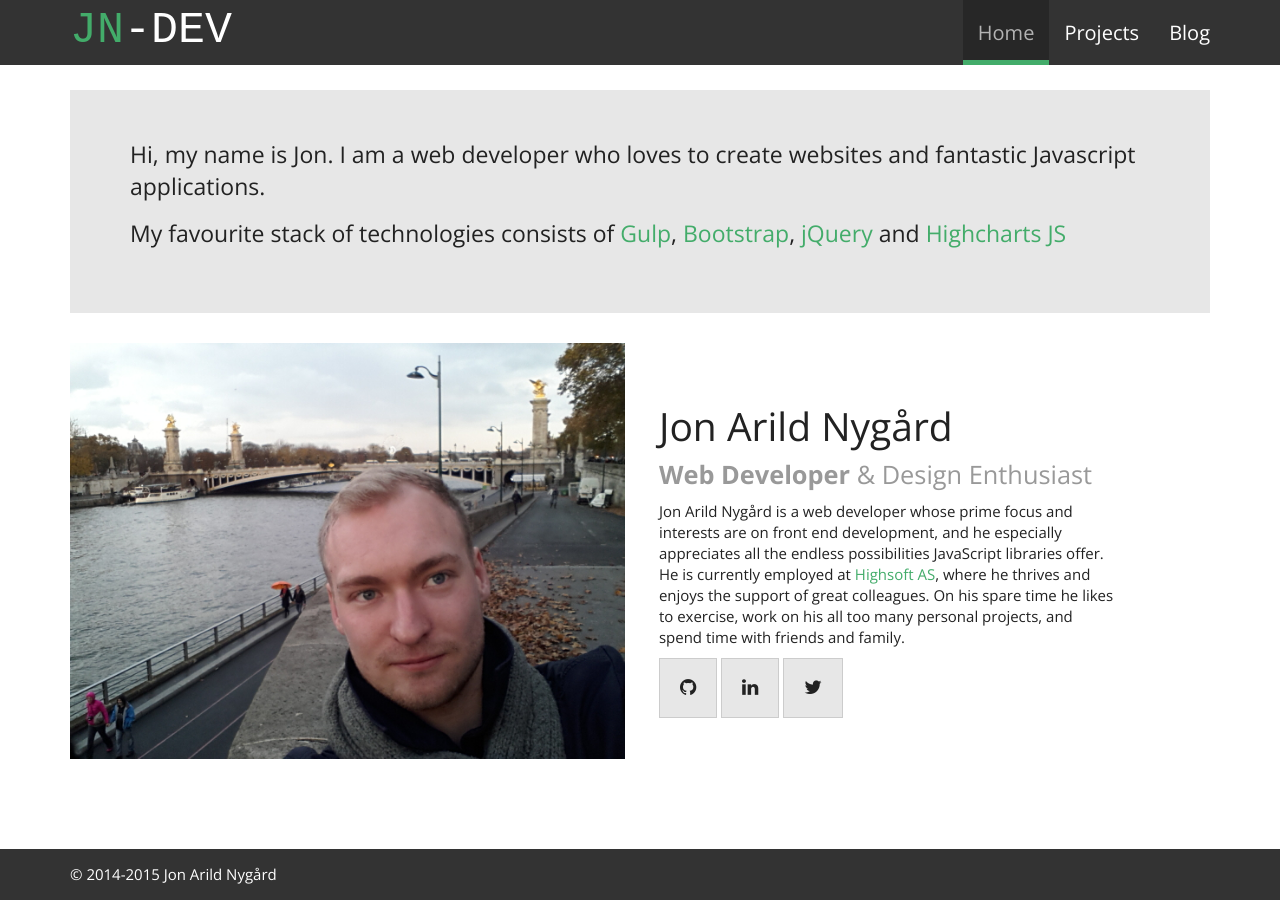
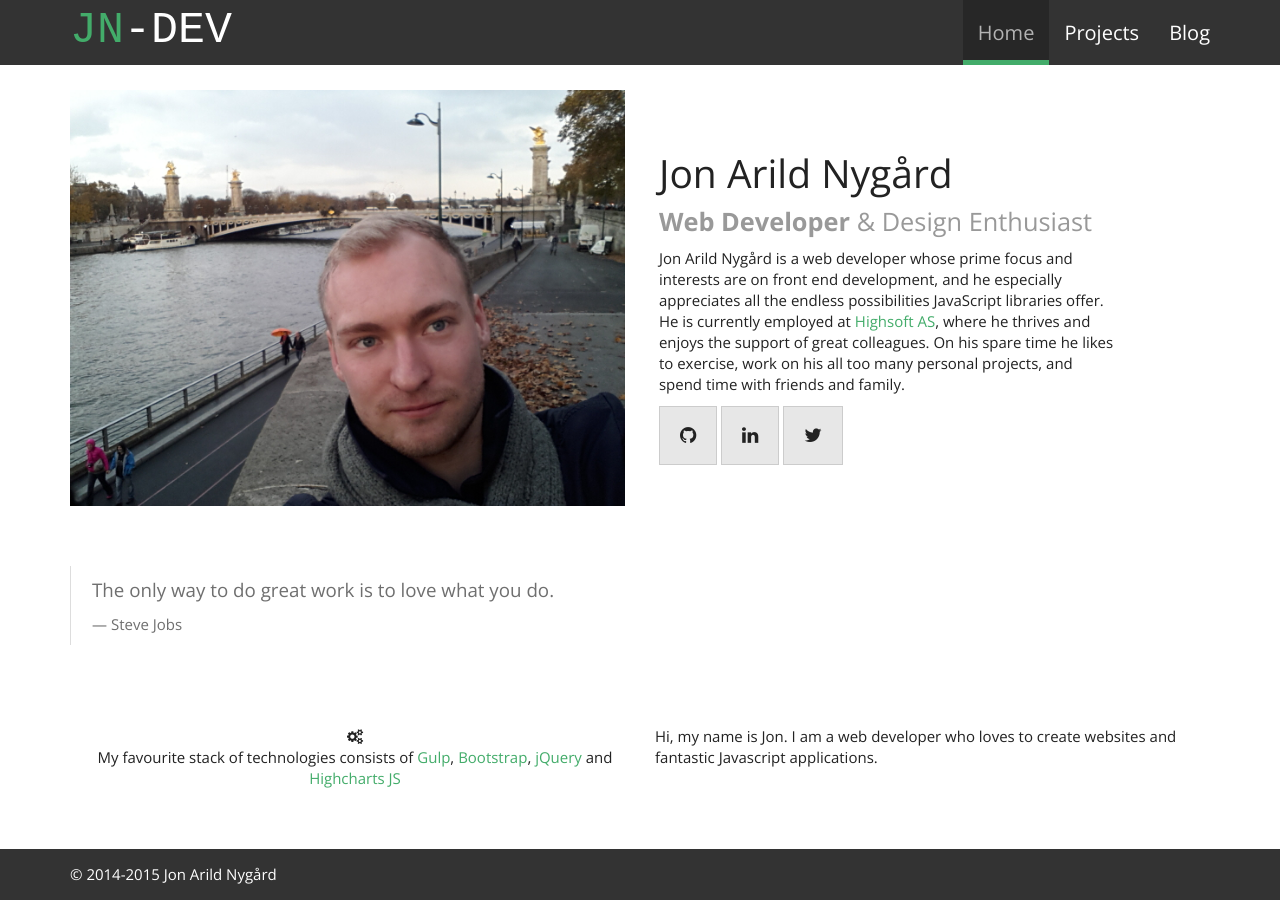
Before and after one commit to jon-a-nygaard/jon-a-nygaard.github.io, a Jekyll site: the page built from index.html, in a window 1280 px wide. Built offline with Jekyll 4.4.1, drawn with Linux system fonts in a browser that asks for light colours; nearby versions of some CDN libraries.

Commit message:
Divided content into sections.

```diff
--- a/_layouts/default.html
+++ b/_layouts/default.html
@@ -30,11 +30,7 @@
 	</head>
 	<body>
 		{% include menu.html %}
-		<div id="jn-content">
-			<div class="container">
-				{{ content }}
-			</div>
-		</div>
+		{{ content }}
 		{% include footer.html %}
 		<!-- jQuery (necessary for Bootstrap's JavaScript plugins) -->
 		<script src="https://ajax.googleapis.com/ajax/libs/jquery/1.11.0/jquery.min.js"></script>
--- a/dist/styling.css
+++ b/dist/styling.css
@@ -1 +1 @@
-html{position:relative;min-height:100%}body{margin-bottom:51px}a,a:hover,a:focus,a:visited{color:#43ac6a}a.btn{color:inherit}img{max-width:100%;max-height:100%}.jumbotron{background-color:#e7e7e7}.navbar-nav>li>a{line-height:41px;font-size:20px}.navbar-default .navbar-nav>li>a.active{background-color:#272727;color:#b3b3b3;border-bottom:5px solid #43ac6a;padding-bottom:7px}.navbar-brand{height:60px}#jn-content{padding:90px 0 30px 0}.tagline{padding:90px 0 30px 0}.vcenter{display:inline-block;vertical-align:middle;float:none}.footer{position:absolute;bottom:0;width:100%;height:51px;padding:15px;background-color:#333333;color:white}.footer p{margin:0}
+html{position:relative;min-height:100%}body{margin-bottom:51px}a,a:hover,a:focus,a:visited{color:#43ac6a}a.btn{color:inherit}img{max-width:100%;max-height:100%}.jumbotron{background-color:#e7e7e7}.navbar-nav>li>a{line-height:41px;font-size:20px}.navbar-default .navbar-nav>li>a.active{background-color:#272727;color:#b3b3b3;border-bottom:5px solid #43ac6a;padding-bottom:7px}.navbar-brand{height:60px}.section{padding:30px 0}.section.first{padding-top:90px}.tagline{padding:90px 0 30px 0}.vcenter{display:inline-block;vertical-align:middle;float:none}.footer{position:absolute;bottom:0;width:100%;height:51px;padding:15px;background-color:#333333;color:white}.footer p{margin:0}
--- a/index.html
+++ b/index.html
@@ -3,10 +3,8 @@ layout: default
 title: Home
 menu_order: 1
 ---
-<div class="jumbotron">
-	<p>Hi, my name is Jon. I am a web developer who loves to create websites and fantastic Javascript applications.</p>
-	<p>My favourite stack of technologies consists of <a href="http://gulpjs.com/">Gulp</a>, <a href="http://getbootstrap.com/">Bootstrap</a>, <a href="http://jquery.com/">jQuery</a> and <a href="http://www.highcharts.com/">Highcharts JS</a></p>
-</div>
+<div class="section first">
+	<div class="container">
 		<div class="row">
 			<div class="col-md-6 vcenter portrait">
 				<img src="/dist/portrait-1.jpg" class="img-rounded" />
@@ -21,3 +19,24 @@ menu_order: 1
 				<a href="https://twitter.com/JonANygaard" class="btn btn-lg btn-default"><i class="fa fa-twitter"></i></a>
 			</div>
 		</div>
+	</div>
+</div>
+<div class="section">
+	<div class="container">
+		<blockquote>
+			<p>The only way to do great work is to love what you do.</p>
+			<footer>Steve Jobs</footer>
+		</blockquote>
+	</div>
+</div>
+<div class="section">
+	<div class="container">
+		<div class="col-md-6 text-center">
+			<i class="fa fa-cogs"></i>
+			<p>My favourite stack of technologies consists of <a href="http://gulpjs.com/">Gulp</a>, <a href="http://getbootstrap.com/">Bootstrap</a>, <a href="http://jquery.com/">jQuery</a> and <a href="http://www.highcharts.com/">Highcharts JS</a></p>
+		</div>
+		<div class="col-md-6">
+			<p>Hi, my name is Jon. I am a web developer who loves to create websites and fantastic Javascript applications.</p>
+		</div>
+	</div>
+</div>
--- a/projects/index.html
+++ b/projects/index.html
@@ -3,6 +3,8 @@ layout: default
 title: Projects
 menu_order: 2
 ---
+<div class="section first">
+	<div class="container">
 		<div class="row">
 			<div class="col-md-12">
 				<h1>Projects</h1>
@@ -13,3 +15,5 @@ menu_order: 2
 				</div>
 			</div>
 		</div>
+	</div>
+</div>
```
Also changed, not shown: assets/sass/styling.scss (+5 -2 lines), blog/index.html (+7 -3 lines). Lines whose indentation alone changed are shown as unchanged.
